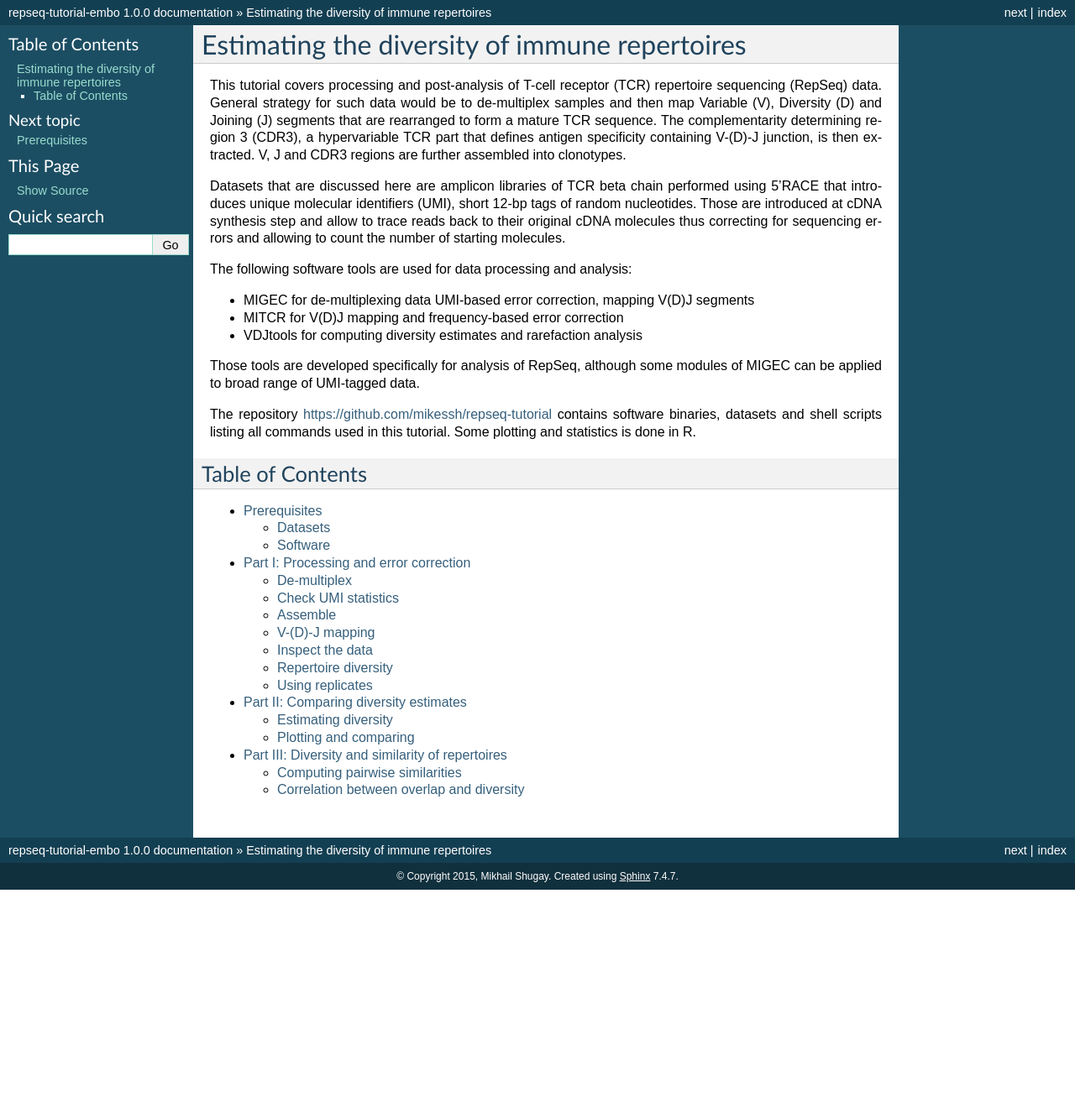
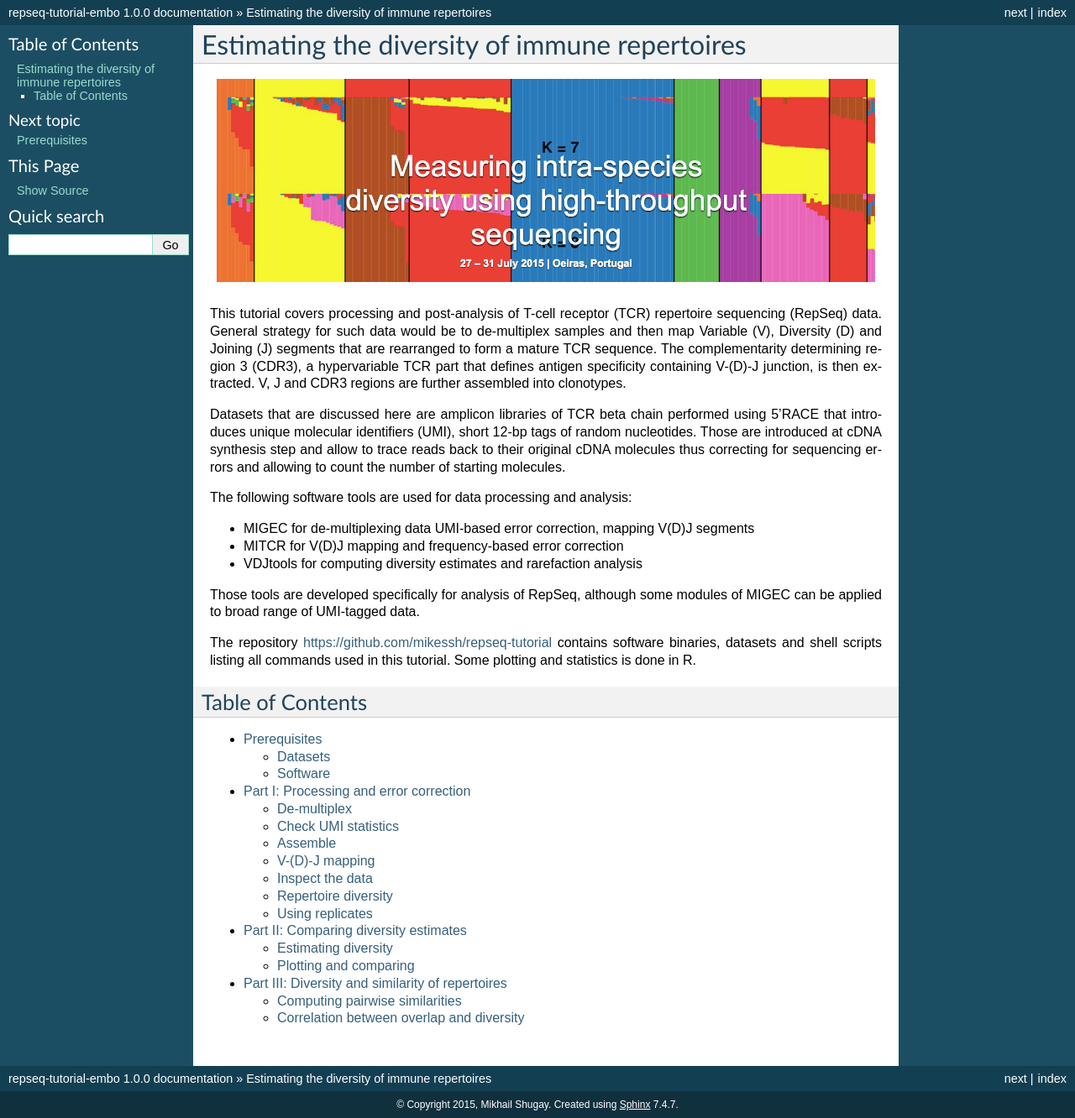
Before and after one commit to mikessh/repseq-tutorial, a Sphinx documentation site: the page built from sphinx/index.rst, in a window 1280 px wide. Shown: the whole page at 84% size. Built offline with Sphinx 7.4.7, drawn with Linux system fonts in a browser that asks for light colours; before the commit the page ends 1060 px from its top, so only the background shows below that.

Commit message:
Splash screen

```diff
--- a/sphinx/index.rst
+++ b/sphinx/index.rst
@@ -5,6 +5,9 @@
 
 Estimating the diversity of immune repertoires
 ==============================================
+
+.. figure:: _static/images/splash.png
+    :align: center
 
 This tutorial covers processing and post-analysis of
 T-cell receptor (TCR) repertoire sequencing (RepSeq) data.
```
